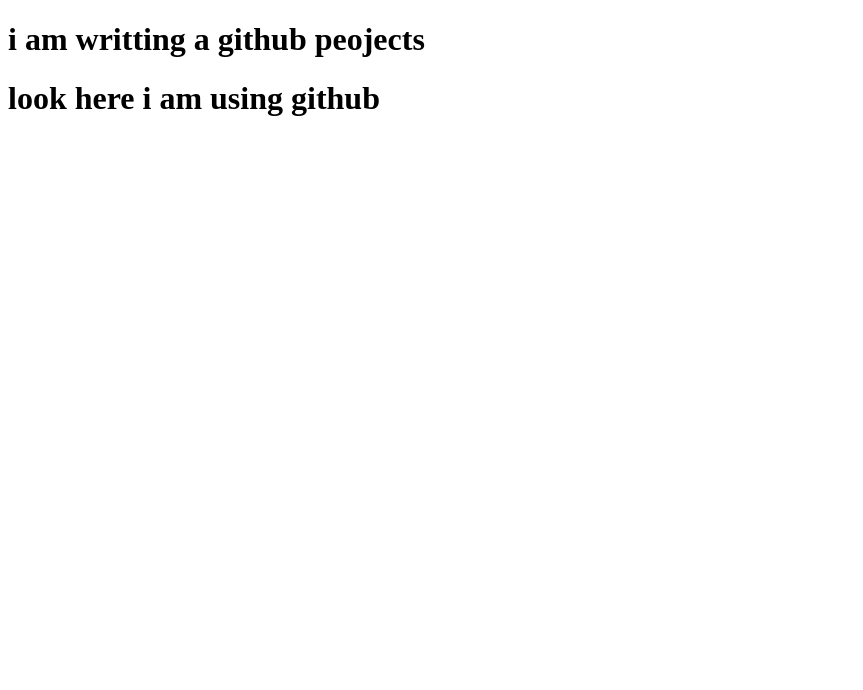
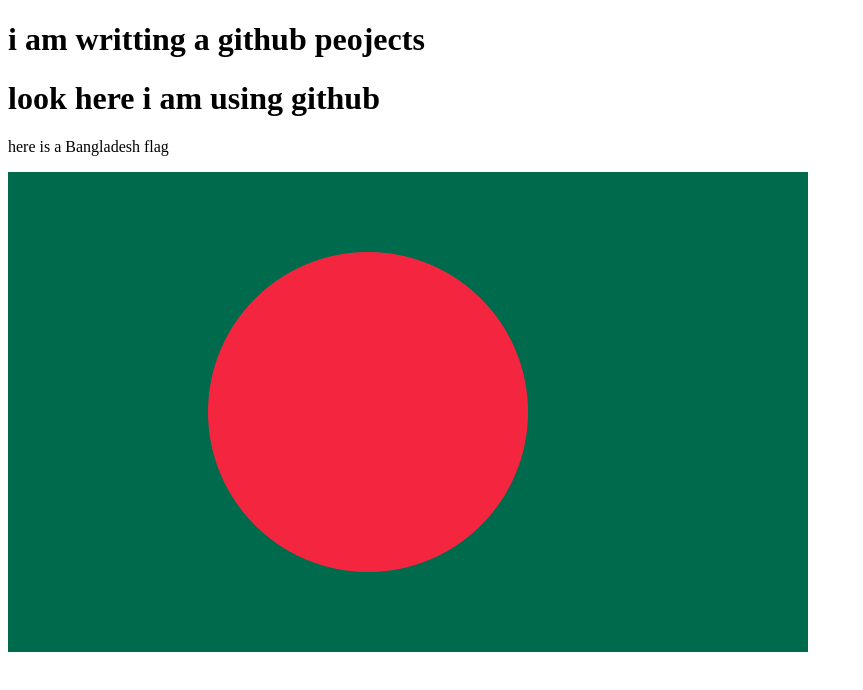
Before and after one commit to programmer-mahadi-hasan/my-first-website, a plain HTML site: page index.html in a window 1280 px wide. Shown: the whole page, without its empty margins (0-863 px from the left). Drawn offline with Linux system fonts and the light colour scheme.

Commit message:
added a pragraph&image

```diff
--- a/index.html
+++ b/index.html
@@ -9,5 +9,7 @@
 <body>
   <h1>i am writting a github peojects</h1>
   <h1>look here i am using github</h1>
+  <p>here is a Bangladesh flag</p>
+  <img src="flag.png" alt="">
 </body>
 </html>
```
Also changed, not shown: flag.png (added).
